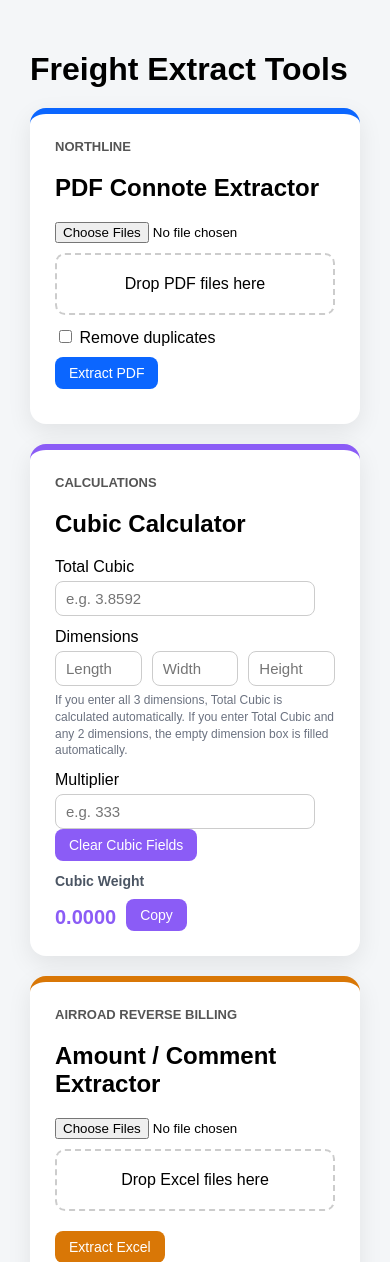
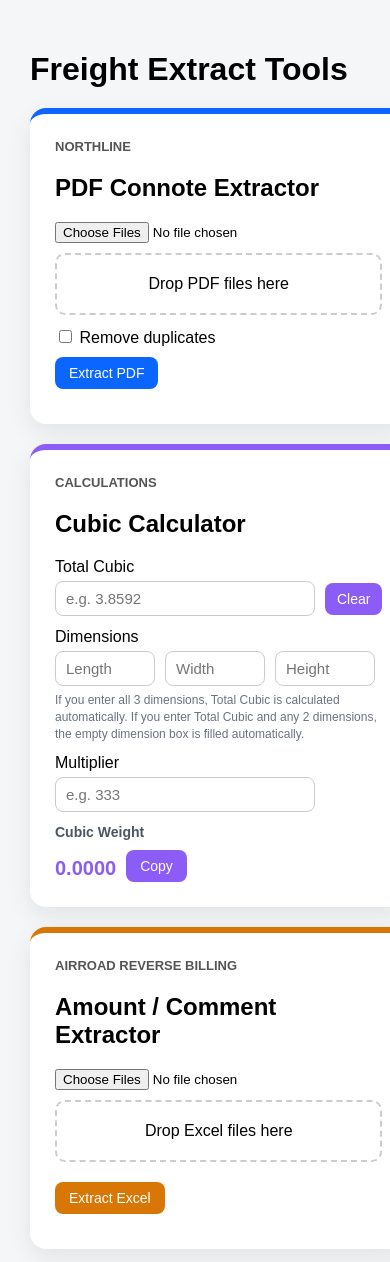
Before and after one commit to DarkLinkGanon/Freight-Tools, a Flask app: page / in a window 390 px wide. Shown: the top 1262 px of the page. Run offline with Flask 3, Linux system fonts and the light colour scheme.

Commit message:
Update index.html - cubic clear button position and layout improvements

```diff
--- a/templates/index.html
+++ b/templates/index.html
@@ -344,6 +344,27 @@ hr {
     .layout {
         grid-template-columns: 1fr;
     }
+.cubic-row {
+    display: flex;
+    align-items: center;
+    gap: 10px;
+}
+
+.cubic-total-input {
+    flex: 1;           /* makes input shrink to fit */
+    min-width: 0;
+}
+
+.clear-cubic-btn {
+    background: #8b5cf6;
+    white-space: nowrap;
+    padding: 8px 12px;
+    margin-top: 5px;   /* aligns nicely with input */
+}
+
+.clear-cubic-btn:hover {
+    background: #7c3aed;
+}
 }
 </style>
 </head>
@@ -382,7 +403,13 @@ hr {
                 <h2>Cubic Calculator</h2>
 
                 <label>Total Cubic</label>
-                <input id="cubicTotal" type="number" step="0.0001" class="calc-input" placeholder="e.g. 3.8592">
+			<div class="cubic-row">
+    			<input id="cubicTotal" type="number" step="0.0001" class="calc-input cubic-total-input" placeholder="e.g. 3.8592">
+
+    			<button type="button" id="clearCubicBtn" class="clear-cubic-btn">
+        			Clear
+    			</button>
+			</div>
 
                 <label>Dimensions</label>
                 <div class="dim-grid">
@@ -397,8 +424,6 @@ hr {
 
                 <label>Multiplier</label>
                 <input id="cubicMultiplier" type="number" step="0.0001" class="calc-input" placeholder="e.g. 333">
-
-                <button type="button" class="copy-btn-purple" id="clearCubicBtn">Clear Cubic Fields</button>
 
                 <div class="result-label">Cubic Weight</div>
                 <div class="result-row">
```
